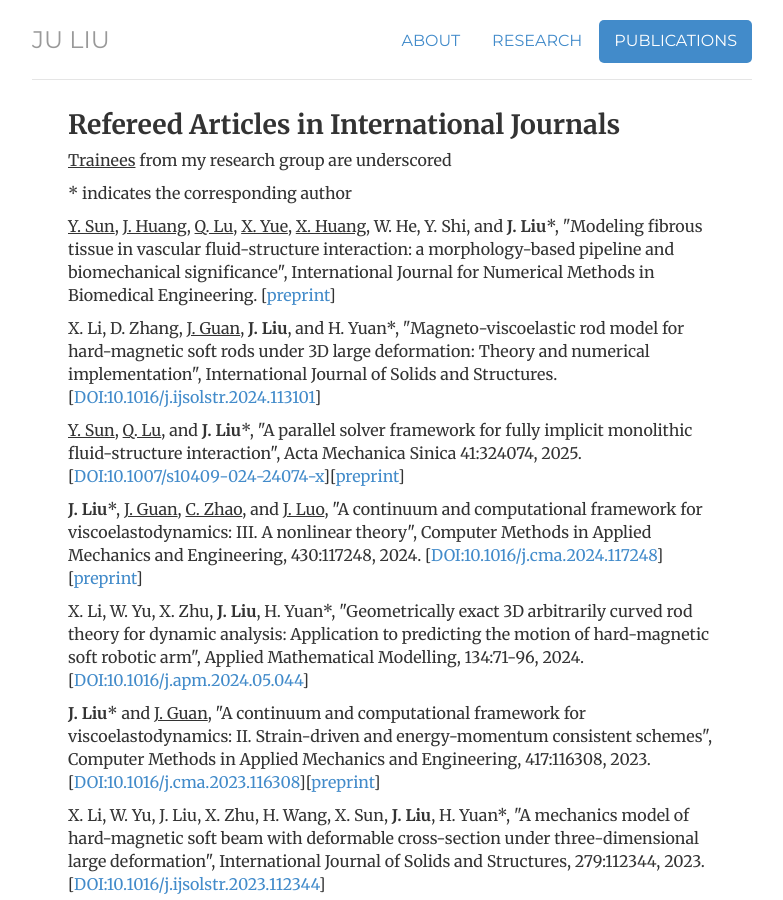
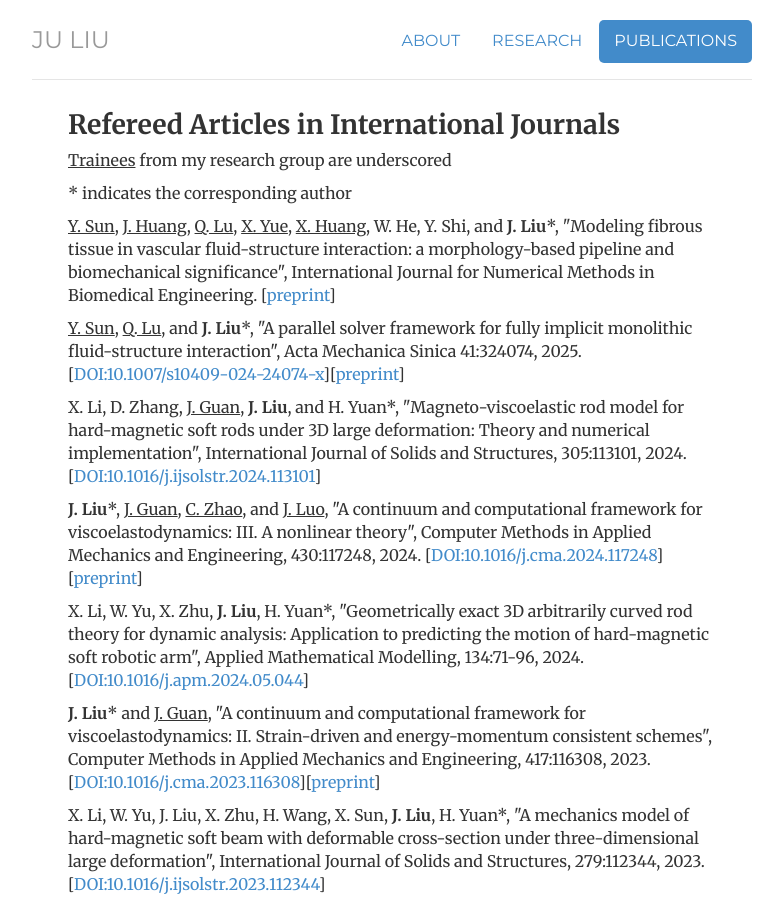
Before and after one commit to ju-liu/ju-liu.github.io, a Jekyll site: the page built from publications/index.html, in a window 1280 px wide and 900 px high. Shown: the whole window, without its empty margins (248-1031 px from the left). Built offline with Jekyll 4.4.1, drawn with Linux system fonts in a browser that asks for light colours; nearby versions of some CDN libraries; library files that are not in the unit come from our copies; comment, search, counter and statistics services are not loaded.

Commit message:
Update index.html

```diff
--- a/publications/index.html
+++ b/publications/index.html
@@ -18,12 +18,12 @@
   <p><u>Y. Sun</u>, <u>J. Huang</u>, <u>Q. Lu</u>, <u>X. Yue</u>, <u>X. Huang</u>, W. He, Y. Shi, and <strong>J. Liu</strong>*, "Modeling fibrous tissue in vascular fluid-structure interaction: a morphology-based pipeline and biomechanical significance", International Journal for Numerical Methods in Biomedical Engineering. [<a href="https://arxiv.org/pdf/2406.07064.pdf">preprint</a>]</p>
   </article>
 
-   <article>
-  <p>X. Li, D. Zhang, <u>J. Guan</u>, <strong>J. Liu</strong>, and H. Yuan*, "Magneto-viscoelastic rod model for hard-magnetic soft rods under 3D large deformation: Theory and numerical implementation", International Journal of Solids and Structures. [<a href="https://doi.org/10.1016/j.ijsolstr.2024.113101">DOI:10.1016/j.ijsolstr.2024.113101</a>]</p>
+  <article>
+  <p><u>Y. Sun</u>, <u>Q. Lu</u>, and <strong>J. Liu</strong>*, "A parallel solver framework for fully implicit monolithic fluid-structure interaction", Acta Mechanica Sinica 41:324074, 2025. [<a href="https://doi.org/10.1007/s10409-024-24074-x">DOI:10.1007/s10409-024-24074-x</a>][<a href="https://arxiv.org/pdf/2206.06996.pdf">preprint</a>]</p>
   </article>
 
   <article>
-  <p><u>Y. Sun</u>, <u>Q. Lu</u>, and <strong>J. Liu</strong>*, "A parallel solver framework for fully implicit monolithic fluid-structure interaction", Acta Mechanica Sinica 41:324074, 2025. [<a href="https://doi.org/10.1007/s10409-024-24074-x">DOI:10.1007/s10409-024-24074-x</a>][<a href="https://arxiv.org/pdf/2206.06996.pdf">preprint</a>]</p>
+  <p>X. Li, D. Zhang, <u>J. Guan</u>, <strong>J. Liu</strong>, and H. Yuan*, "Magneto-viscoelastic rod model for hard-magnetic soft rods under 3D large deformation: Theory and numerical implementation", International Journal of Solids and Structures, 305:113101, 2024. [<a href="https://doi.org/10.1016/j.ijsolstr.2024.113101">DOI:10.1016/j.ijsolstr.2024.113101</a>]</p>
   </article>
 
   <article>
```
